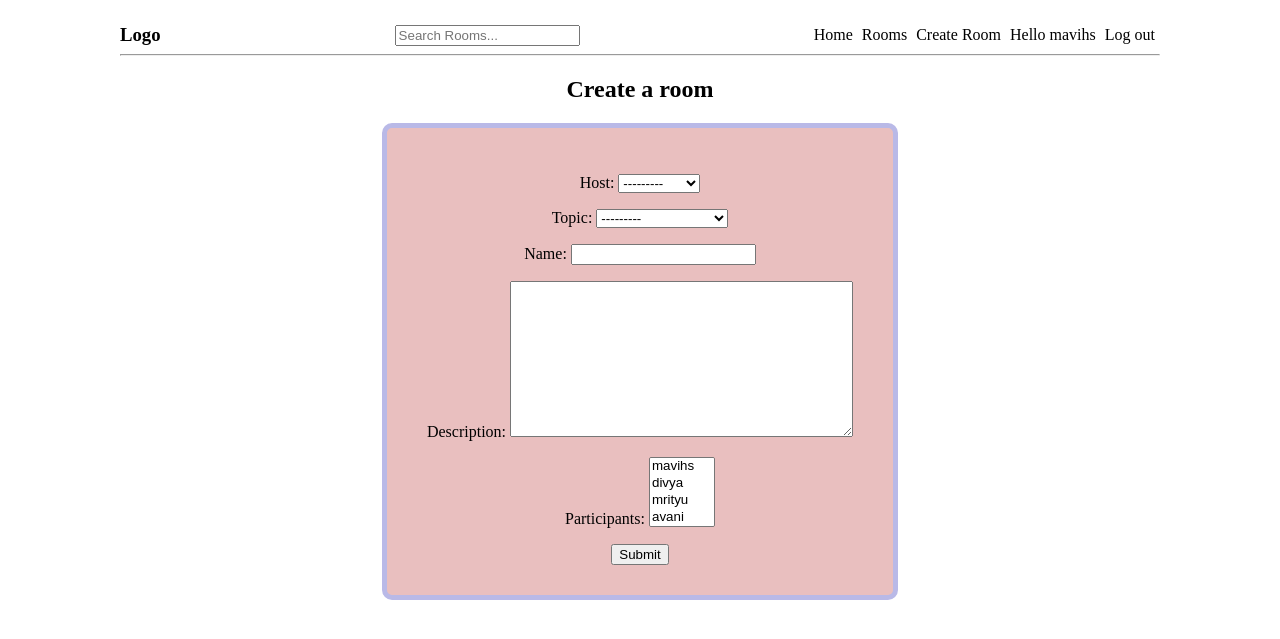
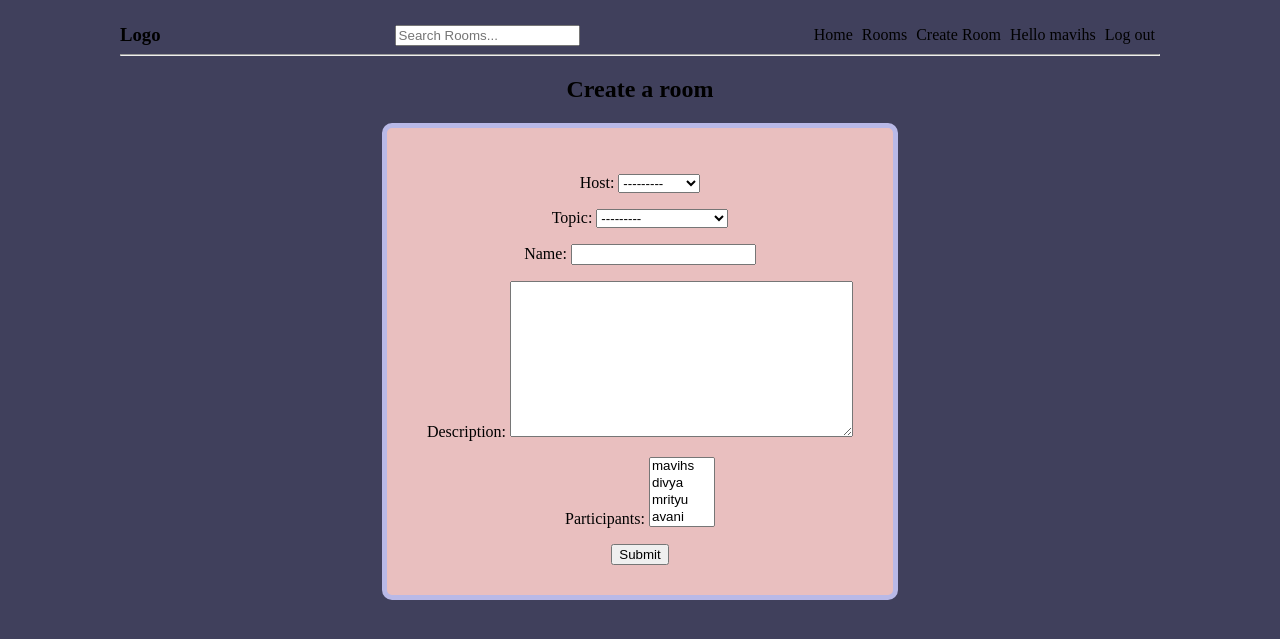
Before and after one commit to Koenisegg484/ChatRooms, a Django app: page /create-room/ in a window 1280 px wide. Shown: the top 639 px of the page. Run offline with Django 5.2, Linux system fonts and the light colour scheme; a user stored in the database is signed in; data comes from the database, SQL or seed files in the repository.

Commit message:
Added static files for using CSS

```diff
--- a/FirstProject/templates/main.html
+++ b/FirstProject/templates/main.html
@@ -1,10 +1,12 @@
 <!DOCTYPE html>
+{% load static %}
 <html lang="en">
 <head>
     <meta charset="UTF-8">
     <meta name="viewport" content="width=device-width, initial-scale=1.0">
     <title>The First Project</title>
-    <!-- <link rel="stylesheet" href="./styles.css"> -->
+    <link rel="stylesheet" href="{% static 'style/styles.css' %}">
+    <link rel="shortcut icon" href="{% static 'images/grim-reaper.png' %}" type="image/x-icon">
     <style>
         body{
             padding: 1rem 7rem;
```
